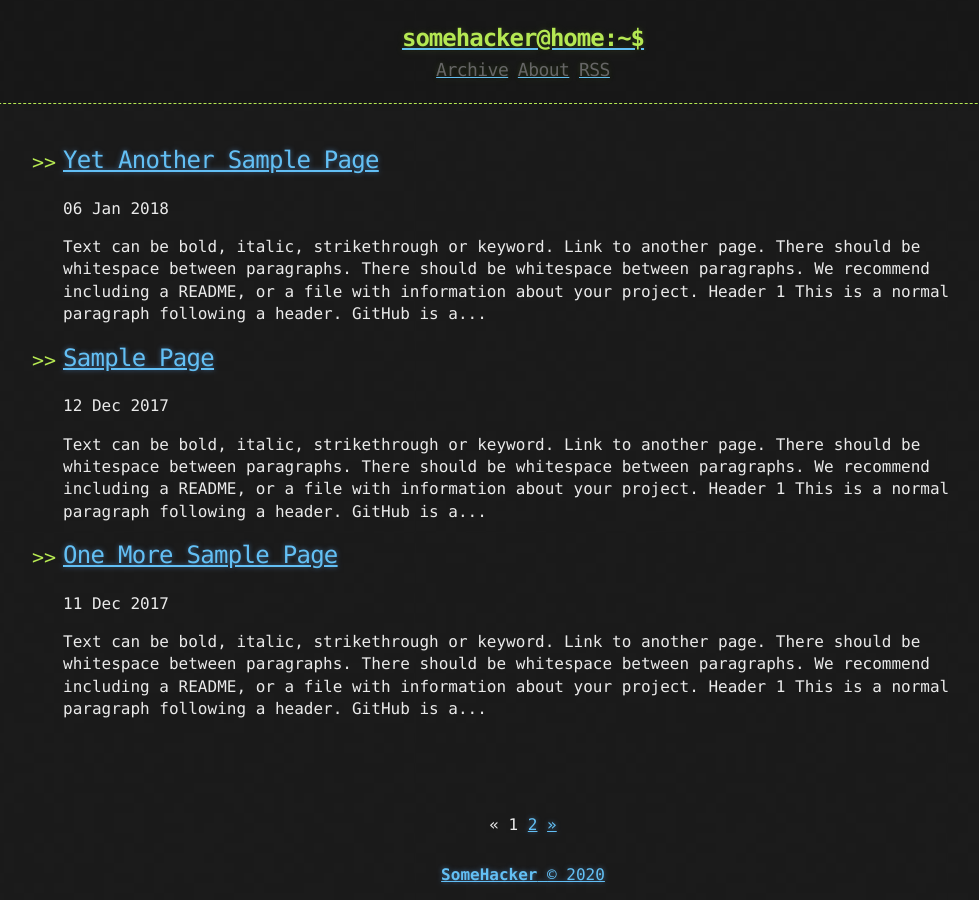
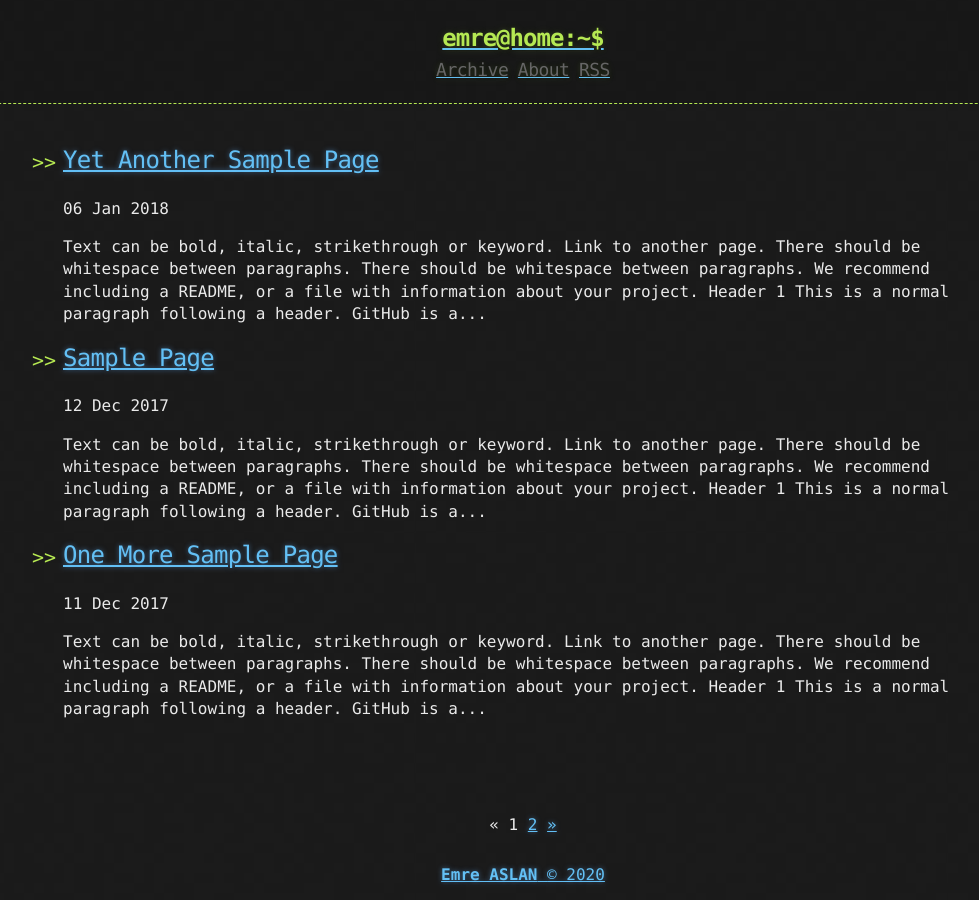
Before and after one commit to aslanemre/aslanemre.github.io, a Jekyll site: the page built from index.html, in a window 1280 px wide. Shown: the whole page, without its empty margins (117-1096 px from the left). Built offline with Jekyll 4.4.1, drawn with Linux system fonts in a browser that asks for light colours; the list of posts is cut into pages by our own code.

Commit message:
Update _config.yml

```diff
--- a/_config.yml
+++ b/_config.yml
@@ -1,9 +1,9 @@
-title: Hacker-Blog
-description: "A Jekyll Blog Theme For Hackers"
+title: Emre Aslan
+description: "my personal blog"
 author:
-  name: "SomeHacker"
-  email: "someone@somewebsite.somedomain"
-  url: "https://ashishchaudhary.in/hacker-blog"
+  name: "Emre Aslan"
+  email: "emreaslanreal@hotmail.com"
+  url: "twitter.com/aslanewre"
 
 baseurl: /
 
@@ -28,5 +28,5 @@ plugins:
   - jekyll-sitemap
 
 # Custom variables
-owner : "SomeHacker"
+owner : "Emre ASLAN"
 year : "2020"
```
